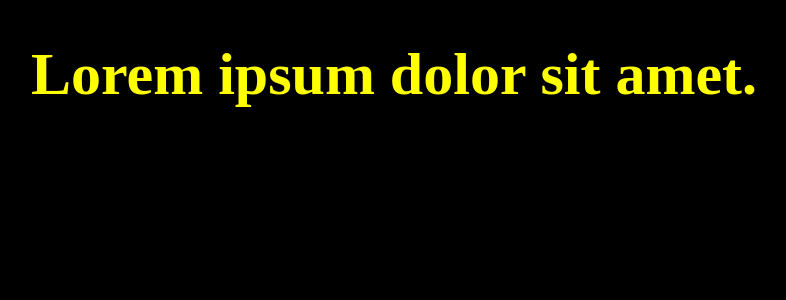
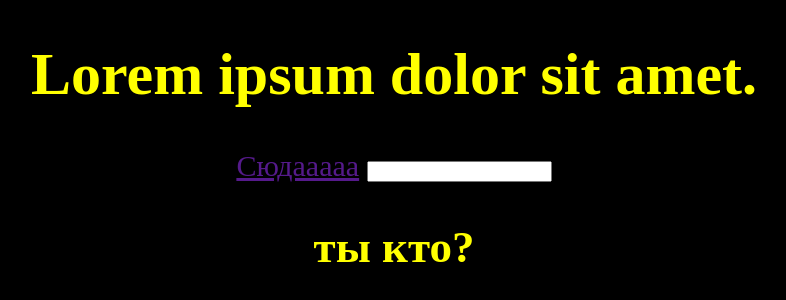
Before and after one commit to george2326/test, a plain HTML site: page index.html in a window 1280 px wide. Shown: the whole page, without its empty margins (246-1032 px from the left). Drawn offline with Linux system fonts and the light colour scheme.

Commit message:
Revert "Revert "push""
This reverts commit ebb842651909b4cffb4610c0aba7bdb87158943f.

```diff
--- a/index.html
+++ b/index.html
@@ -11,7 +11,11 @@
 
     <h1>Lorem ipsum dolor sit amet.</h1>
 
-
+    <nav>
+        <a href="">Сюдааааа</a>
+        <input type="text">
+        <h2>ты кто?</h2>
+    </nav>
 
 </body>
 </html>
```
